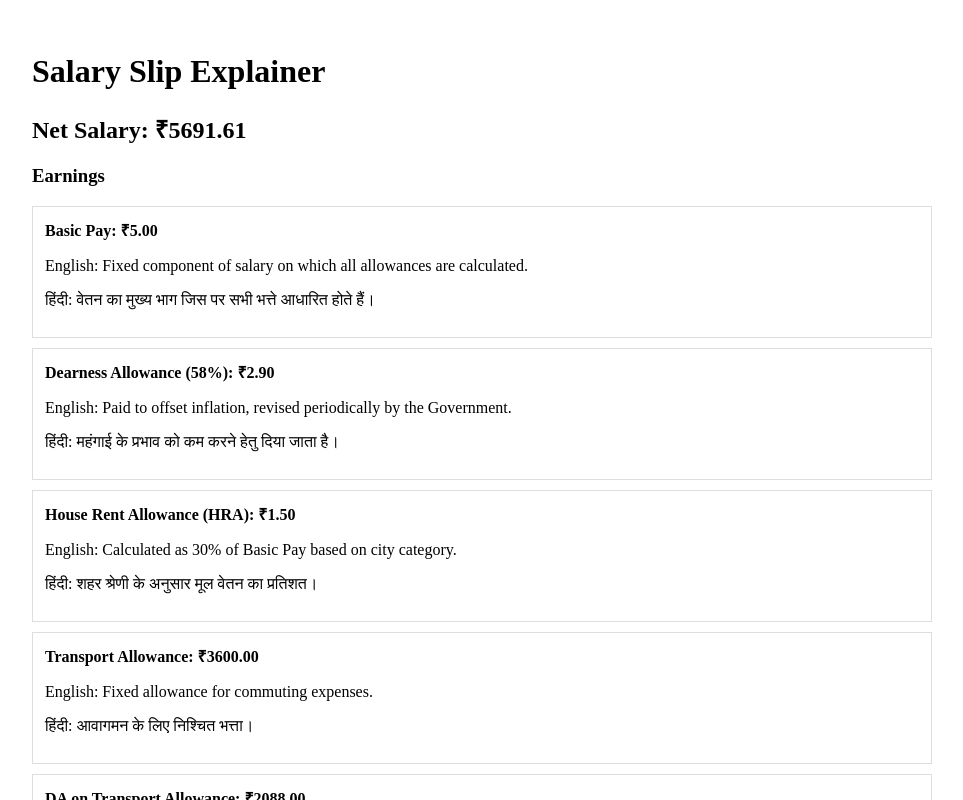
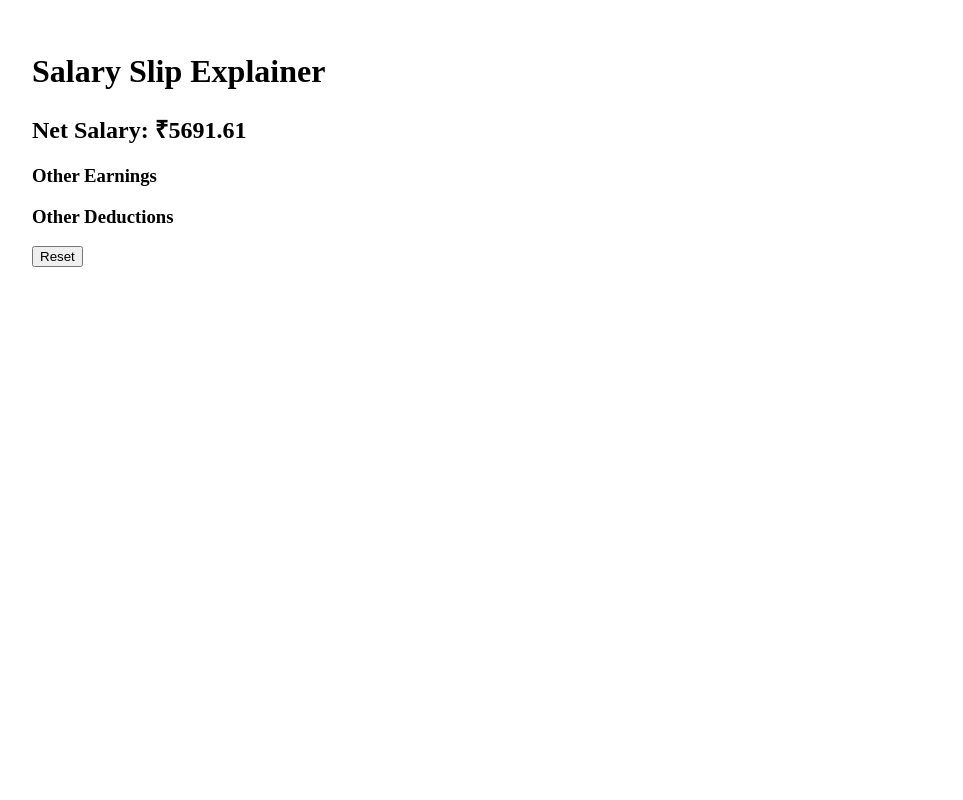
Before and after one commit to salarysamjho/salary-slip-explainer-v1, a Next.js app: page / in a window 1280 px wide. Both pictures are taken after typing "5", "5" into the empty fields and a click on the button "Calculate Salary". Shown: the top 800 px of the page, without its empty margins (158-1121 px from the left). Built offline with nearby package versions, Linux system fonts and the light colour scheme.

Commit message:
Update page.tsx

```diff
--- a/app/page.tsx
+++ b/app/page.tsx
@@ -1,43 +1,91 @@
 "use client";
 
 import { useState } from "react";
+
+type ExtraItem = {
+  name: string;
+  amount: number;
+};
 
 export default function Home() {
   const DA_RATE = 0.58;
   const TA_AMOUNT = 3600;
   const DA_ON_TA_RATE = 0.58;
 
-  const HRA_RATES: Record<string, number> = {
-    X: 0.3,
-    Y: 0.2,
-    Z: 0.1,
-  };
+  const HRA_RATES: Record<string, number> = { X: 0.3, Y: 0.2, Z: 0.1 };
 
   const [basicPay, setBasicPay] = useState<number | "">("");
   const [city, setCity] = useState("X");
   const [npsApplicable, setNpsApplicable] = useState(true);
   const [cgeis, setCgeis] = useState<number | "">("");
-  const [calculated, setCalculated] = useState(false);
+
+  const [extraEarnings, setExtraEarnings] = useState<ExtraItem[]>([]);
+  const [extraDeductions, setExtraDeductions] = useState<ExtraItem[]>([]);
+
+  const [calcDone, setCalcDone] = useState(false);
 
   const resetAll = () => {
     setBasicPay("");
     setCity("X");
     setNpsApplicable(true);
     setCgeis("");
-    setCalculated(false);
+    setExtraEarnings([]);
+    setExtraDeductions([]);
+    setCalcDone(false);
   };
 
-  if (!calculated) {
+  const explain = (name: string, type: "earning" | "deduction") => {
+    const n = name.toLowerCase();
+    if (n.includes("ltc"))
+      return {
+        en: "Leave Travel Concession provided for travel expenses.",
+        hi: "यात्रा व्यय के लिए दिया जाने वाला अवकाश यात्रा रियायत।",
+      };
+    if (n.includes("bonus"))
+      return {
+        en: "Performance-based incentive paid by employer.",
+        hi: "नियोक्ता द्वारा दिया गया प्रदर्शन आधारित प्रोत्साहन।",
+      };
+    if (n.includes("overtime"))
+      return {
+        en: "Payment for extra working hours.",
+        hi: "अतिरिक्त कार्य घंटों के लिए भुगतान।",
+      };
+    if (n.includes("tax"))
+      return {
+        en: "Tax deducted as per state law.",
+        hi: "राज्य कानून के अनुसार काटा गया कर।",
+      };
+    if (n.includes("loan"))
+      return {
+        en: "Salary recovery towards loan repayment.",
+        hi: "ऋण चुकौती हेतु वेतन से कटौती।",
+      };
+    if (n.includes("union"))
+      return {
+        en: "Employee union membership contribution.",
+        hi: "कर्मचारी यूनियन सदस्यता शुल्क।",
+      };
+
+    return {
+      en:
+        type === "earning"
+          ? "Additional earning declared by employee."
+          : "Additional deduction declared by employee.",
+      hi:
+        type === "earning"
+          ? "कर्मचारी द्वारा घोषित अतिरिक्त आय।"
+          : "कर्मचारी द्वारा घोषित अतिरिक्त कटौती।",
+    };
+  };
+
+  if (!calcDone) {
     return (
       <div style={{ padding: 24, maxWidth: 900, margin: "auto" }}>
         <h1>Salary Slip Explainer</h1>
 
         <label>Basic Pay (₹): </label>
-        <input
-          type="number"
-          value={basicPay}
-          onChange={(e) => setBasicPay(Number(e.target.value))}
-        />
+        <input type="number" value={basicPay} onChange={(e) => setBasicPay(Number(e.target.value))} />
         <br /><br />
 
         <label>City: </label>
@@ -49,24 +97,50 @@ export default function Home() {
         <br /><br />
 
         <label>
-          <input
-            type="checkbox"
-            checked={npsApplicable}
-            onChange={(e) => setNpsApplicable(e.target.checked)}
-          />{" "}
-          NPS Applicable
+          <input type="checkbox" checked={npsApplicable} onChange={(e) => setNpsApplicable(e.target.checked)} /> NPS Applicable
         </label>
         <br /><br />
 
         <label>CGEIS Amount (₹): </label>
-        <input
-          type="number"
-          value={cgeis}
-          onChange={(e) => setCgeis(Number(e.target.value))}
-        />
+        <input type="number" value={cgeis} onChange={(e) => setCgeis(Number(e.target.value))} />
         <br /><br />
 
-        <button onClick={() => setCalculated(true)}>Calculate Salary</button>
+        <h3>Other Earnings (Optional)</h3>
+        {extraEarnings.map((e, i) => (
+          <div key={i}>
+            <input placeholder="Name" value={e.name} onChange={(ev) => {
+              const copy = [...extraEarnings];
+              copy[i].name = ev.target.value;
+              setExtraEarnings(copy);
+            }} />
+            <input type="number" placeholder="Amount" value={e.amount} onChange={(ev) => {
+              const copy = [...extraEarnings];
+              copy[i].amount = Number(ev.target.value);
+              setExtraEarnings(copy);
+            }} />
+          </div>
+        ))}
+        <button onClick={() => setExtraEarnings([...extraEarnings, { name: "", amount: 0 }])}>+ Add Earning</button>
+
+        <h3>Other Deductions (Optional)</h3>
+        {extraDeductions.map((d, i) => (
+          <div key={i}>
+            <input placeholder="Name" value={d.name} onChange={(ev) => {
+              const copy = [...extraDeductions];
+              copy[i].name = ev.target.value;
+              setExtraDeductions(copy);
+            }} />
+            <input type="number" placeholder="Amount" value={d.amount} onChange={(ev) => {
+              const copy = [...extraDeductions];
+              copy[i].amount = Number(ev.target.value);
+              setExtraDeductions(copy);
+            }} />
+          </div>
+        ))}
+        <button onClick={() => setExtraDeductions([...extraDeductions, { name: "", amount: 0 }])}>+ Add Deduction</button>
+
+        <br /><br />
+        <button onClick={() => setCalcDone(true)}>Calculate Salary</button>
       </div>
     );
   }
@@ -76,92 +150,43 @@ export default function Home() {
   const hra = bp * HRA_RATES[city];
   const daOnTA = TA_AMOUNT * DA_ON_TA_RATE;
   const nps = npsApplicable ? (bp + da) * 0.1 : 0;
-  const cgeisAmt = Number(cgeis) || 0;
 
-  const earnings = [
-    {
-      title: "Basic Pay",
-      amount: bp,
-      en: "Fixed component of salary on which all allowances are calculated.",
-      hi: "वेतन का मुख्य भाग जिस पर सभी भत्ते आधारित होते हैं।",
-    },
-    {
-      title: "Dearness Allowance (58%)",
-      amount: da,
-      en: "Paid to offset inflation, revised periodically by the Government.",
-      hi: "महंगाई के प्रभाव को कम करने हेतु दिया जाता है।",
-    },
-    {
-      title: "House Rent Allowance (HRA)",
-      amount: hra,
-      en: `Calculated as ${HRA_RATES[city] * 100}% of Basic Pay based on city category.`,
-      hi: "शहर श्रेणी के अनुसार मूल वेतन का प्रतिशत।",
-    },
-    {
-      title: "Transport Allowance",
-      amount: TA_AMOUNT,
-      en: "Fixed allowance for commuting expenses.",
-      hi: "आवागमन के लिए निश्चित भत्ता।",
-    },
-    {
-      title: "DA on Transport Allowance",
-      amount: daOnTA,
-      en: "DA is also applicable on Transport Allowance.",
-      hi: "परिवहन भत्ते पर भी डीए लागू होता है।",
-    },
-  ];
+  const earningsTotal =
+    bp + da + hra + TA_AMOUNT + daOnTA + extraEarnings.reduce((a, b) => a + b.amount, 0);
 
-  const deductions = [
-    ...(npsApplicable
-      ? [
-          {
-            title: "NPS Contribution",
-            amount: nps,
-            en: "10% of (Basic Pay + DA) deducted for retirement savings.",
-            hi: "सेवानिवृत्ति के लिए मूल वेतन और डीए का 10% योगदान।",
-          },
-        ]
-      : []),
-    ...(cgeisAmt > 0
-      ? [
-          {
-            title: "CGEIS",
-            amount: cgeisAmt,
-            en: "Group insurance contribution for government employees.",
-            hi: "सरकारी कर्मचारियों के लिए समूह बीमा योगदान।",
-          },
-        ]
-      : []),
-  ];
+  const deductionsTotal =
+    nps + Number(cgeis || 0) + extraDeductions.reduce((a, b) => a + b.amount, 0);
 
-  const totalEarnings = earnings.reduce((a, b) => a + b.amount, 0);
-  const totalDeductions = deductions.reduce((a, b) => a + b.amount, 0);
-  const netSalary = totalEarnings - totalDeductions;
+  const netSalary = earningsTotal - deductionsTotal;
 
   return (
     <div style={{ padding: 24, maxWidth: 900, margin: "auto" }}>
       <h1>Salary Slip Explainer</h1>
-
       <h2>Net Salary: ₹{netSalary.toFixed(2)}</h2>
 
-      <h3>Earnings</h3>
-      {earnings.map((e, i) => (
-        <div key={i} style={{ border: "1px solid #ddd", padding: 12, marginBottom: 10 }}>
-          <strong>{e.title}: ₹{e.amount.toFixed(2)}</strong>
-          <p>English: {e.en}</p>
-          <p>हिंदी: {e.hi}</p>
-        </div>
-      ))}
+      <h3>Other Earnings</h3>
+      {extraEarnings.map((e, i) => {
+        const exp = explain(e.name, "earning");
+        return (
+          <div key={i}>
+            <b>{e.name}: ₹{e.amount}</b>
+            <p>English: {exp.en}</p>
+            <p>हिंदी: {exp.hi}</p>
+          </div>
+        );
+      })}
 
-      <h3>Deductions</h3>
-      {deductions.length === 0 && <p>No deductions applicable.</p>}
-      {deductions.map((d, i) => (
-        <div key={i} style={{ border: "1px solid #ddd", padding: 12, marginBottom: 10 }}>
-          <strong>{d.title}: ₹{d.amount.toFixed(2)}</strong>
-          <p>English: {d.en}</p>
-          <p>हिंदी: {d.hi}</p>
-        </div>
-      ))}
+      <h3>Other Deductions</h3>
+      {extraDeductions.map((d, i) => {
+        const exp = explain(d.name, "deduction");
+        return (
+          <div key={i}>
+            <b>{d.name}: ₹{d.amount}</b>
+            <p>English: {exp.en}</p>
+            <p>हिंदी: {exp.hi}</p>
+          </div>
+        );
+      })}
 
       <button onClick={resetAll}>Reset</button>
     </div>
```
